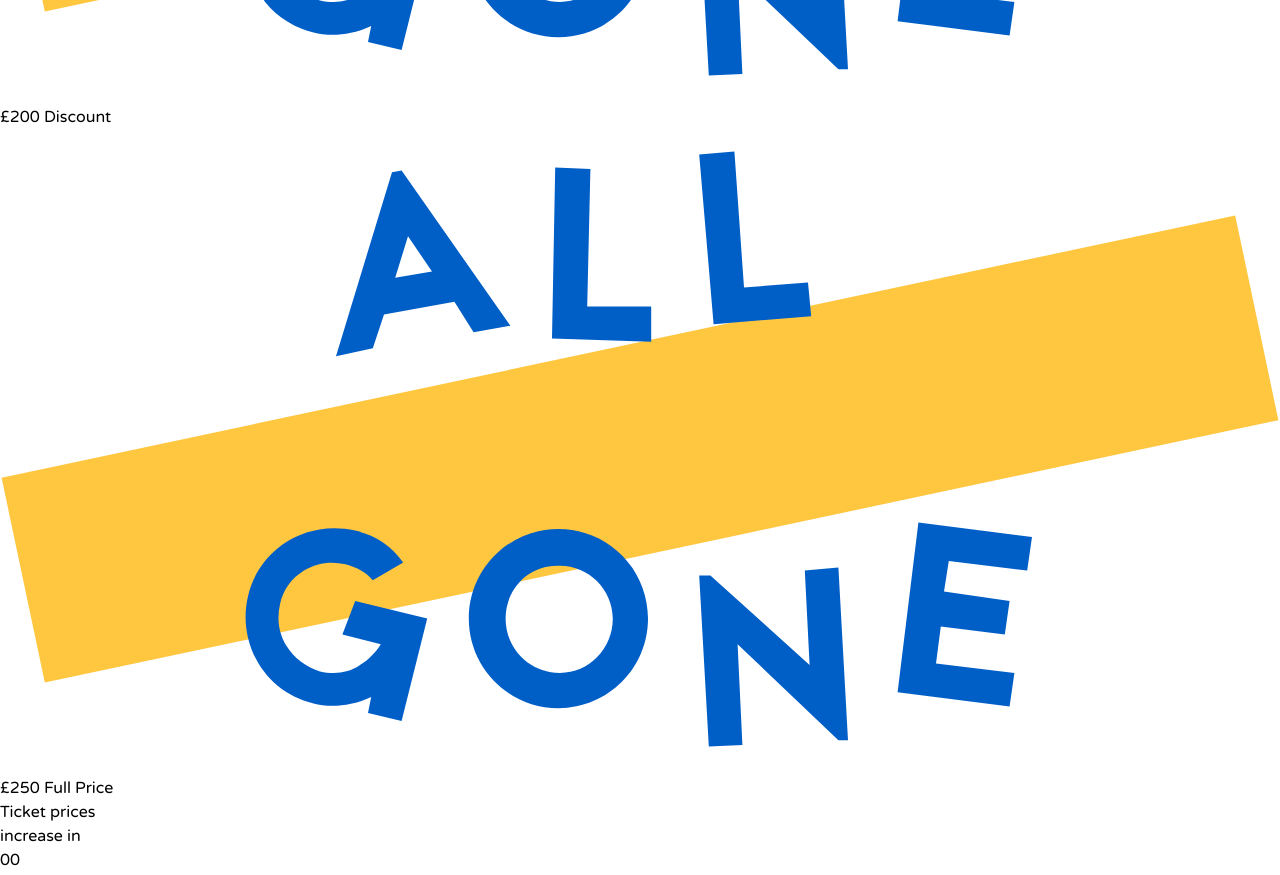
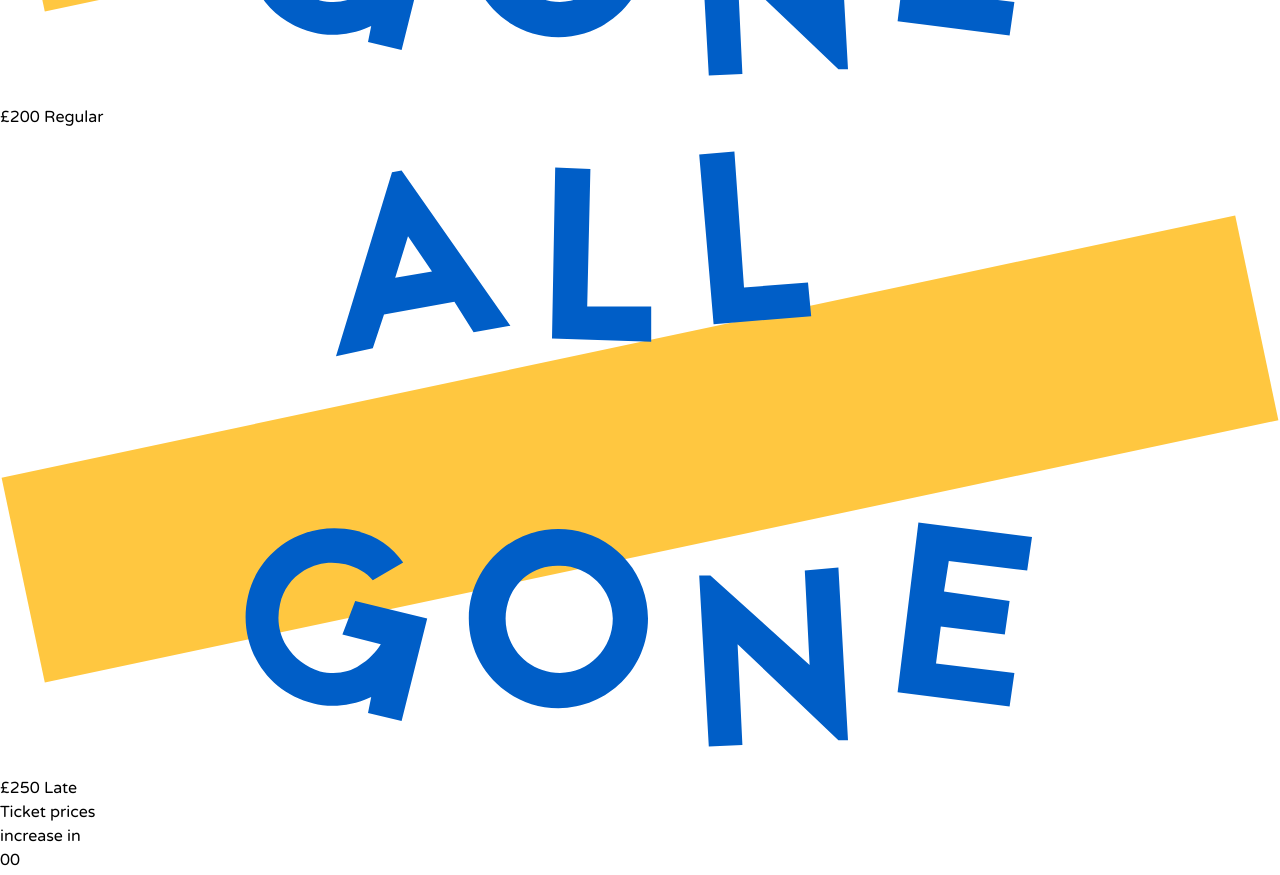
Before and after one commit to Sambillingham/beyond, a Jekyll site: the page built from index.html, in a window 1280 px wide and 1400 px high, scrolled down 8460 px. Shown: the part 153-1028 px from the top of the window. Built offline with Jekyll 4.4.1, drawn with Linux system fonts in a browser that asks for light colours; some web fonts are replaced; Markdown is read by kramdown in place of the engine named in the settings.

Commit message:
content - update ticket price names

```diff
--- a/index.html
+++ b/index.html
@@ -89,14 +89,14 @@ speaker_order:
       <div class="arrow-down"></div>
       <div class="arrow-up"></div>
       <span class="ticket__price ticket__price--unreleased">£200</span>
-      <span class="ticket__type">Discount</span>
+      <span class="ticket__type">Regular</span>
     </div>
     <div class="ticket ticket--unreleased">
       <img src="/img/all-gone.svg" class="ticket__all-gone">
       <div class="arrow-down"></div>
       <div class="arrow-up"></div>
       <span class="ticket__price ticket__price--unreleased">£250</span>
-      <span class="ticket__type">Full Price</span>
+      <span class="ticket__type">Late</span>
     </div>
     <div class="ticket-countdown">
       <div class="ticket-countdown__contents">
```
